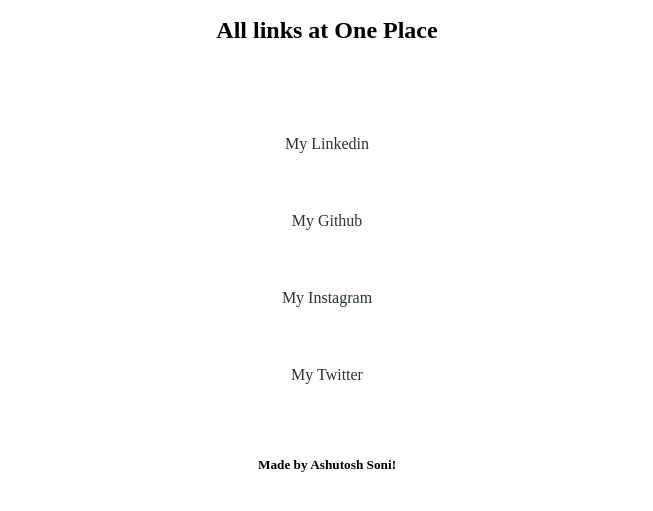
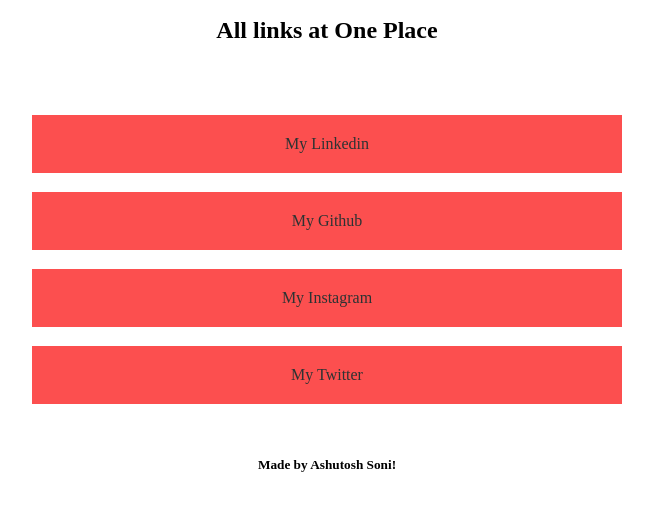
Before and after one commit to ashutosh7i/Ashutosh7i.github.io, a plain HTML site: page index.html in a window 1280 px wide. Shown: the part 95-606 px from the top of the page, without its empty margins (313-966 px from the left). Drawn offline with Linux system fonts and the light colour scheme.

Commit message:
Added image and updated background color

```diff
--- a/index.html
+++ b/index.html
@@ -17,10 +17,10 @@
         </div>
         <!--Links-->
         <div class="link-div">
-            <a href="//https://linkedin.com/ashutosh-7i" class="alink">My Linkedin</a><br>
-            <a href="//https://github.com/ashutosh7i" class="alink">My Github</a><br>
-            <a href="//https://instagram.com/ashutosh_7i" class="alink">My Instagram</a><br>
-            <a href="//https://twitter.com/ashutosh_7i" class="alink">My Twitter</a><br>
+            <a href="https://linkedin.com/ashutosh-7i" class="alink">My Linkedin</a><br>
+            <a href="https://github.com/ashutosh7i" class="alink">My Github</a><br>
+            <a href="https://instagram.com/ashutosh_7i" class="alink">My Instagram</a><br>
+            <a href="https://twitter.com/ashutosh_7i" class="alink">My Twitter</a><br>
         </div>
         <h5 class="copyright">Made by Ashutosh Soni!</h5>
         </section>
--- a/style.css
+++ b/style.css
@@ -19,7 +19,7 @@
         display: block;
         margin-left: auto;
         margin-right: auto;
-        background-color:#ffffff;
+        background-color:#fc4f4f;
         color:#2c3333;
         text-decoration:none;
 
```
Also changed, not shown: Screenshot_2022-02-22-17-01-29-01_254de13a4bc8758c9908fff1f73e3725.jpg (added).
